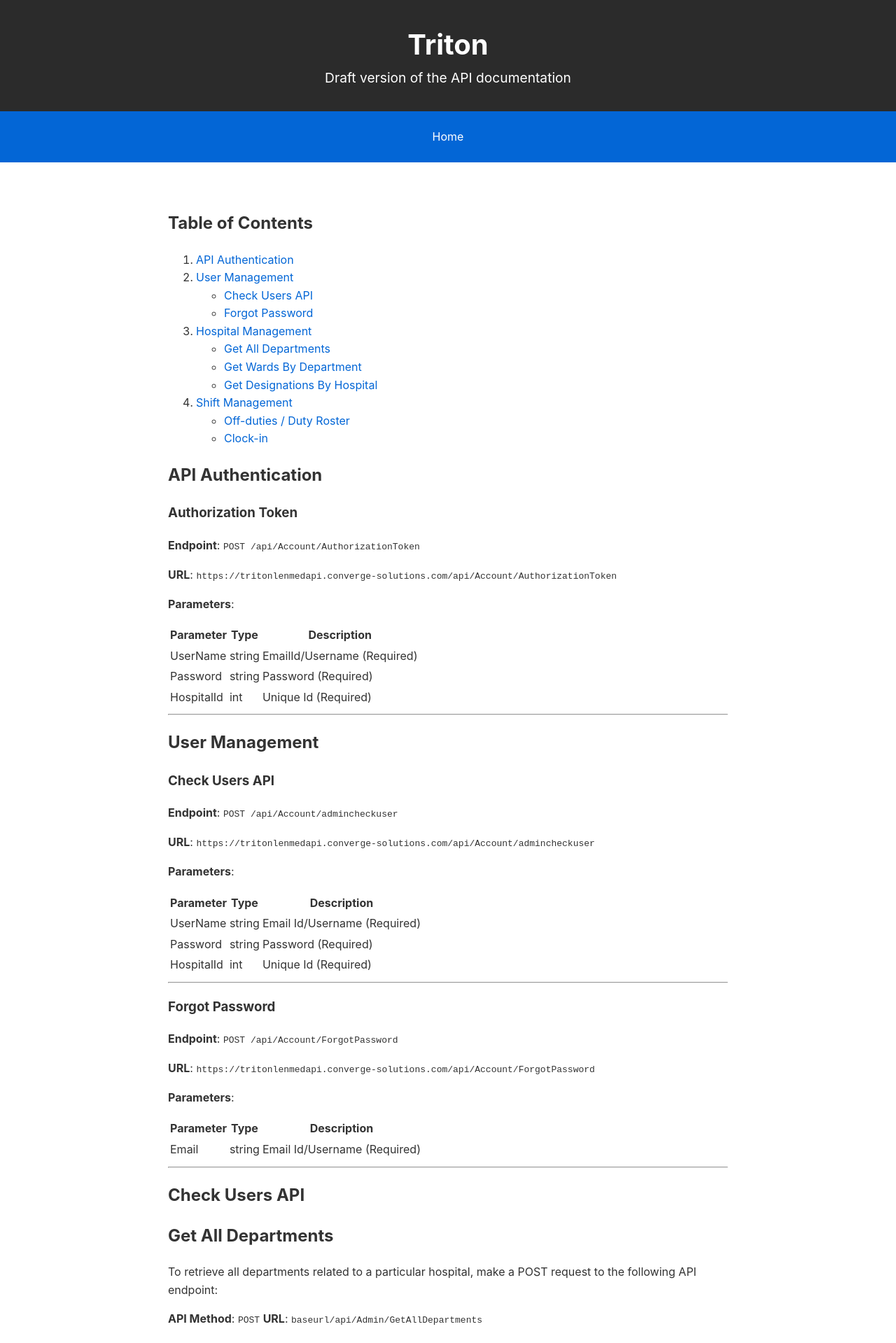
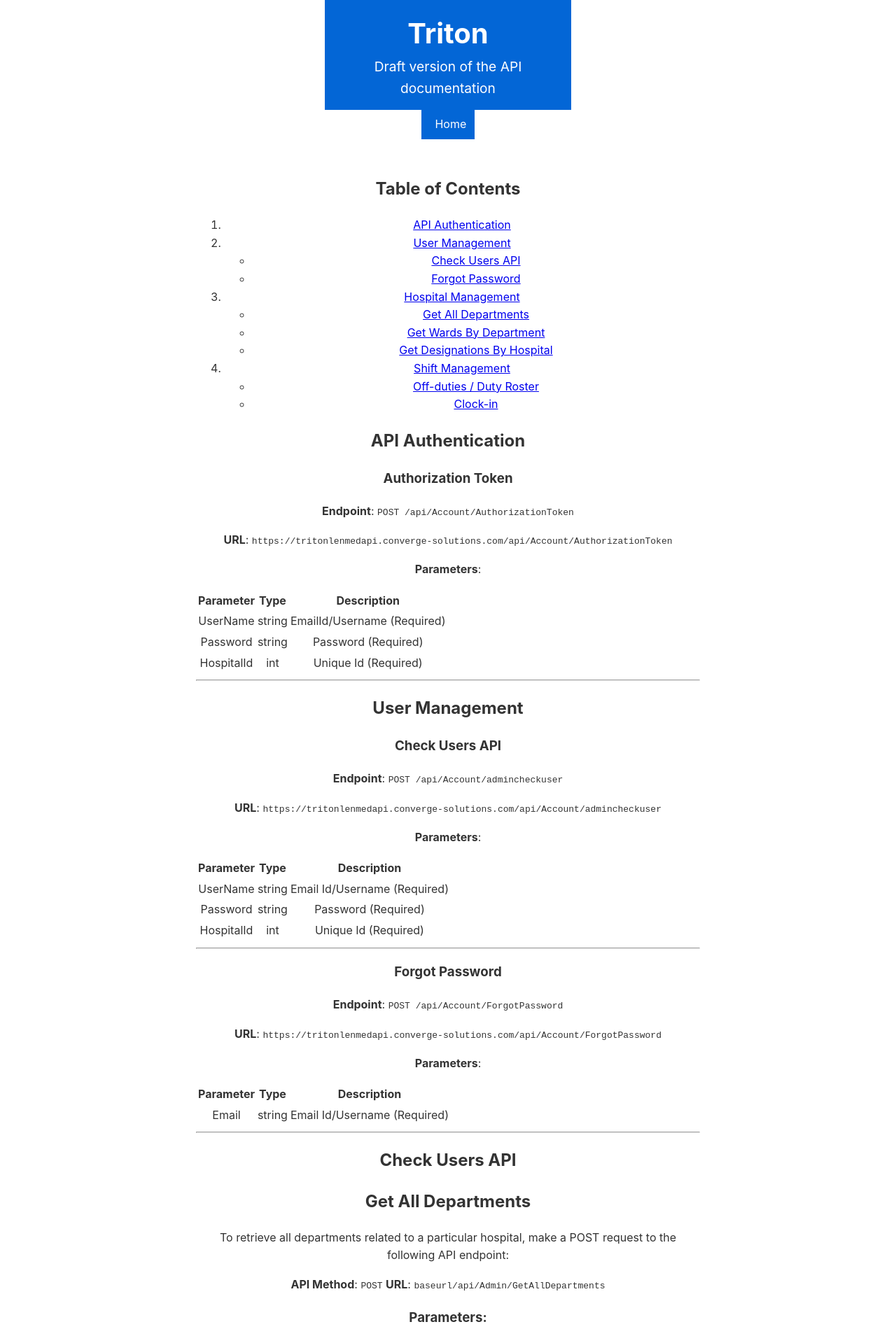
Before and after one commit to GoVindaCodes/Triton, a Jekyll site: the page built from index.md, in a window 1280 px wide. Shown: the top 1919 px of the page at 70% size. Built offline with Jekyll 4.4.1, drawn with Linux system fonts in a browser that asks for light colours.

Commit message:
Update style.css

```diff
--- a/assets/css/style.css
+++ b/assets/css/style.css
@@ -1,42 +1,25 @@
-/* Variables */
-:root {
-  --primary-color: #2b2b2b;
-  --secondary-color: #0366d6;
-  --bg-color: #ffffff;
-  --text-color: #333333;
-  --footer-bg-color: #f6f8fa;
-  --footer-text-color: #586069;
-}
-
-/* Global Styles */
 body {
+  display: flex;
+  flex-direction: column;
+  align-items: center;
+  justify-content: center;
+  min-height: 100vh;
+  margin: 0;
   font-family: -apple-system, BlinkMacSystemFont, "Segoe UI", Roboto, "Helvetica Neue", Arial, sans-serif;
   line-height: 1.6;
-  margin: 0;
-  padding: 0;
-  color: var(--text-color);
-  background-color: var(--bg-color);
-}
-
-a {
-  color: var(--secondary-color);
-  text-decoration: none;
-}
-
-a:hover {
-  text-decoration: underline;
+  background-color: #fff;
+  color: #333;
 }
 
 .container {
   width: 90%;
   max-width: 800px;
   margin: 0 auto;
-  padding: 1em;
+  text-align: center;
 }
 
-/* Header Styles */
 header {
-  background-color: var(--primary-color);
+  background-color: #0366d6;
   color: white;
   padding: 1em 0;
   text-align: center;
@@ -57,9 +40,8 @@ header a {
   text-decoration: none;
 }
 
-/* Navigation Styles */
 nav {
-  background-color: var(--secondary-color);
+  background-color: #0366d6;
   padding: 0.5em 0;
 }
 
@@ -85,15 +67,13 @@ nav a:hover {
   background-color: rgba(255, 255, 255, 0.2);
 }
 
-/* Main Content Styles */
 main {
   padding: 2em 0;
 }
 
-/* Footer Styles */
 footer {
-  background-color: var(--footer-bg-color);
-  color: var(--footer-text-color);
+  background-color: #f6f8fa;
+  color: #586069;
   text-align: center;
   padding: 1em 0;
   border-top: 1px solid #e1e4e8;
```
